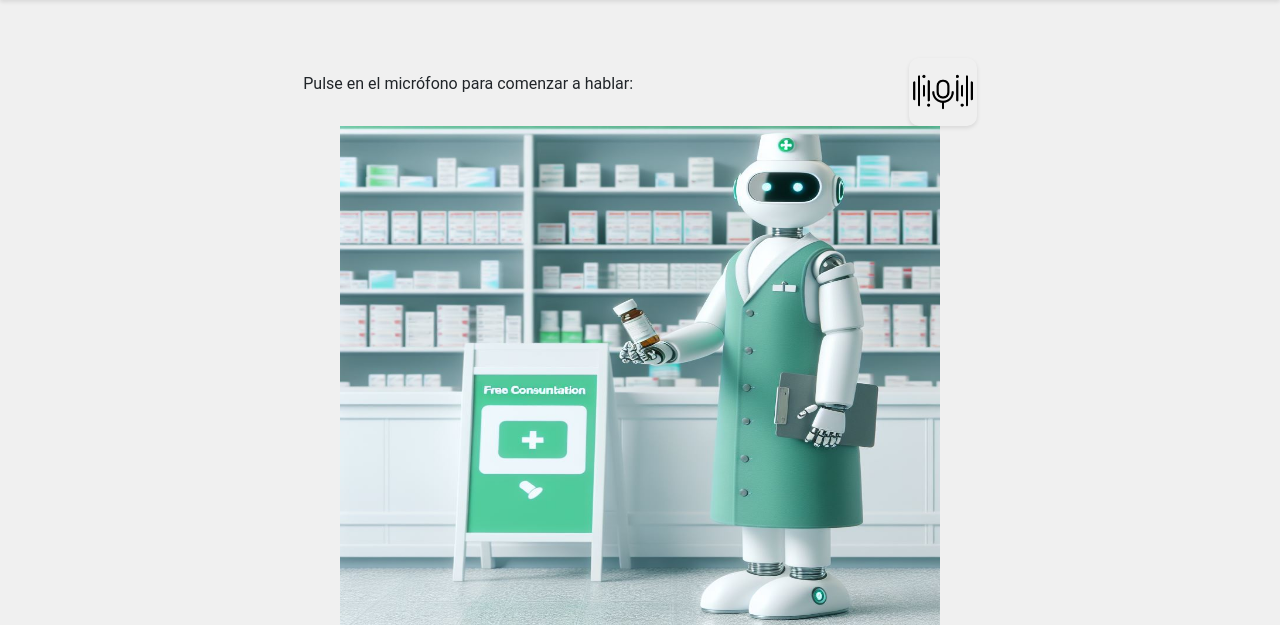
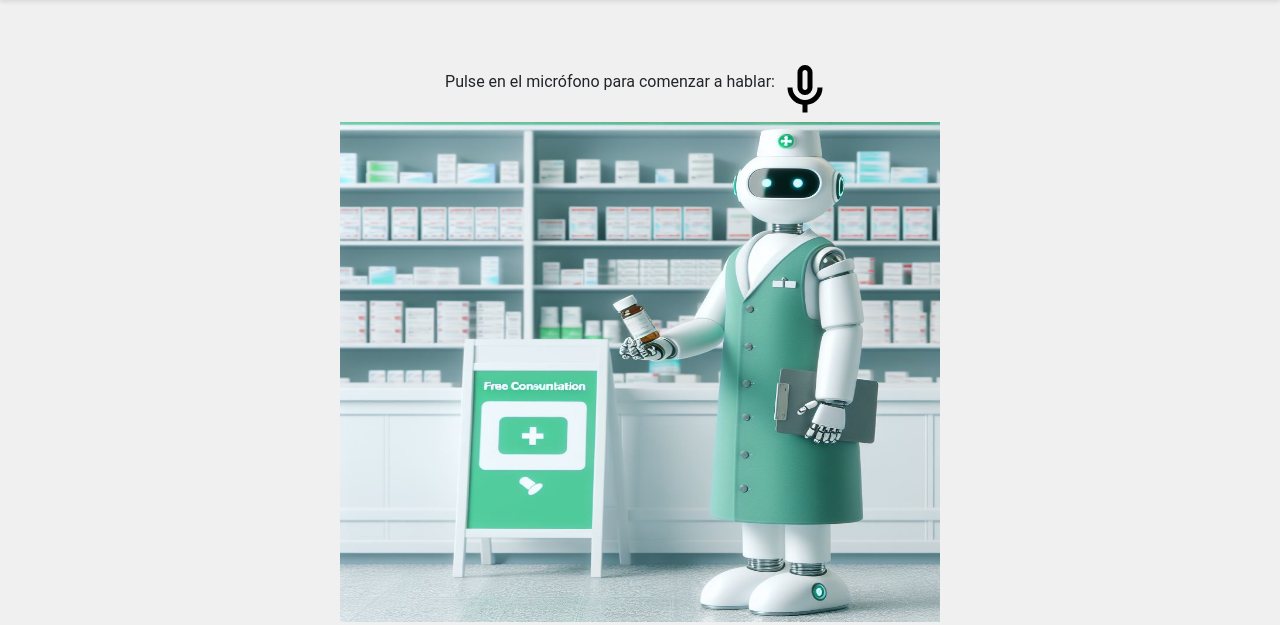
Before and after one commit to viorbe20/medical-leaflet-api-nlp, a Flask app: page / in a window 1280 px wide. Shown: the part 81-706 px from the top of the page. Run offline with Flask 3, Linux system fonts and the light colour scheme; parts of the project's set-up code (start-up, migrations or seed data) failed here and were passed over; some libraries are stand-ins or nearby versions.

Commit message:
hover pointer

```diff
--- a/static/style.css
+++ b/static/style.css
@@ -39,11 +39,21 @@ header {
     border-radius: 10px;
 }
 
-#mic_home{
+#mic_box{
+    display: flex;
+    align-items: center;
+    justify-content: center;
+    padding: 2px 0px;
+}
+
+#mic_home {
     width: 10%;
-    box-shadow: 0px 2px 4px rgba(0, 0, 0, 0.1);
-    border-radius: 10px;
+    transition: width 0.3s ease; /* Agrega una transición para suavizar el cambio de ancho */
+    cursor: pointer;
+}
 
+#mic_home:hover {
+    cursor: pointer;
 }
 
 #robot_box{
@@ -60,13 +70,7 @@ header {
     font-size: 11px;
     font-style: italic;
 }
-.mic{
-    justify-content: space-around;
-    display: flex;
-    align-items: center;
-    padding-left: 10%;
-    padding-right: 10%;
-}
+
 .right{
     margin-left: auto;
 }
--- a/templates/home.html
+++ b/templates/home.html
@@ -5,9 +5,9 @@
     <div class="container mt-5">
         <div class="row">
             <div class="col-md-12">
-                <div class="mic" id='mi_box'>
-                    <p class="left">Pulse en el micrófono para comenzar a hablar:</p>
-                    <img src="/static/img/mic.png" class="right" alt="micrófono" id="mic_home" class="microfono" onclick="enviarClick()">
+                <div class="mic" id='mic_box'>
+                    <p>Pulse en el micrófono para comenzar a hablar:</p>
+                    <img src="/static/img/mic.svg" alt="micrófono" id="mic_home" class="microfono" onclick="enviarClick()">
                 </div>
                 <div class="robot_farmaceutico" id='robot_box'>
                     <img src="/static/img/robot-farmaceutico1.jpg" width="600" height="500" alt="robot farmacéutico" id="img">
```
Also changed, not shown: static/img/mic.png, static/img/mic.svg (added).
